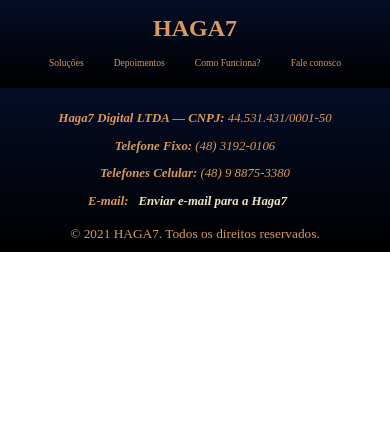
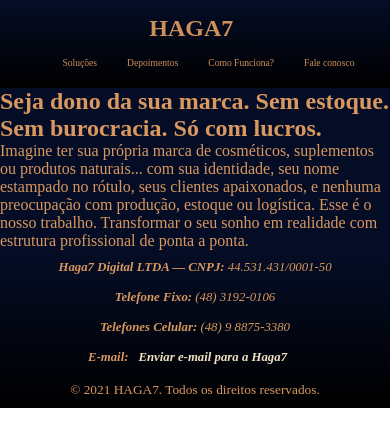
Before and after one commit to Roberto-Jr-Passarela/Haga7Full, a plain HTML site: page index.html in a window 390 px wide. Drawn offline with Linux system fonts and the light colour scheme.

Commit message:
Div inicial
Precisa Ser feita talvez em JS

```diff
--- a/index.html
+++ b/index.html
@@ -7,20 +7,119 @@
     <link rel="stylesheet" href="style.css">
     <title>HAGA7 | Logistic</title>
 </head>
-<body>
-   <header class="header-principal">
-    <h1>HAGA7</h1>
-    <nav>
+<body class="loaded">
+    <header class="header-principal">
+        <h1>HAGA7</h1>
+        <nav>
             <a href="#">Soluções</a>
             <a href="#">Depoimentos</a>
             <a href="#">Como Funciona?</a>
             <a href="#">Fale conosco</a>
-    </nav>
-   </header>
+        </nav>
+    </header>
+    <div class="intro">
+        <h1 class="slogan">Você sonha. Nós realizamos!</h1> <!--Frese impactante-->
+    </div>
 
-   <main>
+    <main class="conteudo">
+        <section id="page1">
+        <!--Página: Apresentação e Chamada Principal-->
+            <h2>Seja dono da sua marca. Sem estoque. Sem burocracia. Só com lucros.</h2>
+            <p>
+            Imagine ter sua própria marca de cosméticos, suplementos ou produtos naturais... com sua identidade, seu nome estampado no rótulo, seus clientes apaixonados, e nenhuma preocupação com produção, estoque ou logística.
+            Esse é o nosso trabalho. Transformar o seu sonho em realidade com estrutura profissional de ponta a ponta.
+            </p>
+        </section>
+        <!---
+        Como Funciona / Processo de Fabricação
+        Veja como trabalhamos para criar a sua marca
+        Criação de marca:
+            Escolha do produto
+            Designer do Markup
+        Produção:
+            Criação do rótulo
+            Notificação da ANVISA
+            Produção do produto
+        Suporte:
+            Integração com plataformas de pagamentos
+            Produto exclusivo e personalizado
+        Logística:
+            Armazenamento
+            Sistemas de controle
+            Logística FULFILLMENT
+
+        Escolha o produto Ideal para sua marca de sucesso.
+        Trabalhamos com uma ampla gama de soluções de excelente qualidade, visando a máxima satisfação tanto do produtor quanto do seu cliente final!
+        IMG dos ENCAPSULADOS, SOLÚVEIS, Conta gotas
+        Veja como é fácil o processo de fabricação do seu produto
+        Escolha do nicho: escolher o produto certo é crucial. Nossa equipe sabe exatamente o que você precisa e te auxilia a selecionar a melhor opção para você.
+
+
+        Designer: criamos toda a parte de identidade visual do seu produto, do jeito que você sempre sonhou.
+
+
+        Registros Anvisa: certificamos que seu produto será regularizado e estará de acordo com as leis e regras da ANVISA.
+
+
+        Fabricação: cuidamos de tudo para você! Cuidamos da impressão do rótulo, das embalagens e da fabricação do seu produto com a fórmula que você selecionar.
+
+
+        Não se preocupe com as entregas, deixe com quem é especialista no assunto.
+        Preparamos e enviamos o pedido do seu cliente em até 24 horas úteis após a finalização da compra. Prezamos pela qualidade e agilidade em todas as etapas, desde o armazenamento do produto, sistemas que evitam erros logísticos, embalagens de qualidade que garantem que chegue em perfeito estado na casa do seu cliente, até o suporte exclusivo e personalizado para cada produtor e o melhor preço do mercado.
+        Baixo Investimento
+
+
+        Menos Burocracia
+
+
+        Postagem em menos de 24 h
+
+
+        Embalagens de Qualidade
+
+
+        Sistema de Controle de Estoque
+
+
+
+        Processo Logístico da Haga7
+        PASSO 01
+        Cliente entra em seu site e efetua a compra.
+        PASSO 02
+        Em poucos minutos, a venda cai no nosso sistema e geramos o código de rastreamento, que é enviado para o e-mail do seu cliente.
+        PASSO 03
+        O código de rastreamento também será enviado à plataforma de pagamento e ficará disponível para você junto à venda.
+        PASSO 04
+        O pedido é separado e embalado conforme a venda.
+        PASSO 05
+        Os Correios coletam o pedido no centro de distribuição logístico, com destino à casa do cliente.
+
+        Integração com Plataformas
+        PLATAFORMAS QUE INTEGRAMOS
+        Nosso sistema logístico integra com as maiores plataformas de pagamento do mercado digital.
+        IMG das marcas
+
+        Chamada Final ************* Vídeo fazer algo diferente
+        Sua marca própria sem investir em estoque!
+        Fale com nossos especialistas!
+        A HORA DE COMEÇAR O SEU SONHO DE MARCA PRÓPRIA É AGORA!
+        Preencha nosso formulário agora e dê o pontapé inicial para a criação de uma marca de sucesso. Nossa equipe irá entrar em contato assim que concluir o cadastro.
+        QUERO CRIAR MINHA MARCA
+        Fale com nossos especialistas!
+        Será um prazer atender o seu negócio.
+
+        Perguntas Frequentes
+        PRAZO DE CRIAÇÃO
+            O prazo de criação da sua marca é de 20 a 25 dias úteis.
+        ANVISA
+            Garantimos a regularização do seu produto dentro das normas da ANVISA.
+        PÁGINA DE VENDAS
+            Aqui na Haga7, também desenvolvemos a página de vendas, porém como serviço adicional.
+        O VALOR DA LOGÍSTICA DESCONTADO NA PLATAFORMA?
+            Sim, o valor de repasse referente à logística é descontado automaticamente pelas plataformas parceiras.
+        QUERO CRIAR MINHA MARCA
+        -->
    </main>
-
     <footer>
         <section id="top">
             <address>
--- a/style.css
+++ b/style.css
@@ -1,3 +1,4 @@
 @import url(styles/header.css);
+@import url(styles/div-initial.css);
 @import url(styles/footer.css);
 @import url(styles/main.css);
--- a/styles/config.css
+++ b/styles/config.css
@@ -15,10 +15,12 @@
 
 * {
   box-sizing: border-box; /* Faz com que padding e border não ultrapassem a largura dos elementos */
+  margin: 0px;           /* Remove margens padrão do navegador */
+  padding: 0px;         /* Remove preenchimento padrão do navegador */
 }
 
 html, body {
-  margin: 0;              /* Remove margens padrão do navegador */
-  padding: 0;             /* Remove preenchimento padrão do navegador */
-  overflow-x: hidden;     /* Impede rolagem horizontal (scroll lateral indesejado) */
+  margin: 0px;            /* Remove margens padrão do navegador */
+  padding: 0px;          /* Remove preenchimento padrão do navegador */
+  overflow-x: hidden;   /* Impede rolagem horizontal (scroll lateral indesejado) */
 }
--- /dev/null
+++ b/styles/div-initial.css
@@ -0,0 +1,80 @@
+@import url(config.css);
+/* Esconde temporariamente todo o conteúdo do site */
+.conteudo {
+  opacity: 0; /* invisível */
+  pointer-events: none; /* impede clique durante esse tempo */
+  transition: opacity 1s ease; /* transição suave ao aparecer */
+}
+
+/* Área da frase principal */
+.intro {
+  display: flex;              /* para centralizar */
+  justify-content: center;    /* centraliza horizontalmente */
+  align-items: center;        /* centraliza verticalmente */
+  height: 100vh;              /* ocupa toda a altura da tela */
+  background-color: var(--cor1); /* fundo desejado */
+  position: fixed;            /* fixa na tela */
+  top: 0;
+  left: 0;
+  width: 100%;
+  z-index: 9999;              /* fica acima de todo o site */
+  animation: desaparecer 3s forwards; /* chama a animação abaixo */
+}
+
+/* Frase principal */
+.slogan {
+  font-size: 4em;
+  color: var(--cor6);
+  opacity: 1;
+  animation: fadeOut 3s forwards; /* começa visível e desaparece */
+}
+
+/* Faz a frase sumir suavemente */
+@keyframes fadeOut {
+  0% {
+    opacity: 1;
+  }
+  80% {
+    opacity: 1;
+  }
+  100% {
+    opacity: 0;
+  }
+}
+
+/* Faz a tela da frase sumir e liberar o conteúdo */
+@keyframes desaparecer {
+  0% {
+    opacity: 1;
+    pointer-events: auto;
+  }
+  90% {
+    opacity: 1;
+  }
+  100% {
+    opacity: 0;
+    pointer-events: none;
+    display: none;
+  }
+}
+
+/* Mostra o conteúdo depois de 5s */
+body.loaded .conteudo {
+  opacity: 1; /* mostra suavemente o conteúdo */
+  pointer-events: auto;
+}
+body::after {
+  content: icon;
+  animation: ativaConteudo 5s forwards;
+}
+
+@keyframes ativaConteudo {
+  100% {
+    /* Esse conteúdo é só para ativar o delay */
+  }
+}
+
+/* Após 5s, ativa a classe via seletor avançado (CSS Hack) */
+body::after {
+  animation: ativaConteudo 5s forwards;
+}
--- a/styles/footer.css
+++ b/styles/footer.css
@@ -9,6 +9,9 @@
 footer > section#top > address {
     font-size: 1.2em;
     margin: 0px 30px 30px 30px;
+}
+footer > section#top > address > p {
+    margin-bottom: 20px;
 }
 footer > section#top > address > p > a {
     text-decoration: none;
@@ -40,4 +43,7 @@
     footer > section#top > address > p > a:hover {
         border-radius: 20px 0px;
     }
+    footer > section#top > address > p {
+    margin-bottom: 15px;
+    }
 }
--- a/styles/header.css
+++ b/styles/header.css
@@ -23,7 +23,7 @@
   font-weight: bolder;                                      /* Deixa o título em negrito */
   margin: 0;                                               /* Remove margens externas padrão */
   opacity: 0;                                             /* Começa invisível */
-  animation: slideInLeft 1.5s ease-out forwards;         /* Animação para entrar da esquerda em 1.5s e permanecer visível */
+  animation: slideInLeft 6s ease-out forwards;           /* Animação para entrar da esquerda em 1.5s e permanecer visível */
 }
 
 
@@ -33,7 +33,7 @@
   display: flex;                                     /* Exibe os links lado a lado */
   gap: 20px;                                        /* Espaçamento entre os links */
   opacity: 0;                                      /* Começa invisível */
-  animation: slideInRight 1.5s ease-out forwards; /* Animação para entrar da direita em 1.5s e permanecer visível */
+  animation: slideInRight 6s ease-out forwards;   /* Animação para entrar da direita em 1.5s e permanecer visível */
 }
 
 
--- a/styles/main.css
+++ b/styles/main.css
@@ -1 +1,9 @@
 @import url(config.css);
+
+
+main > section#page1 {
+    background-image: linear-gradient(to bottom, var(--cor6), var(--cor6));
+    color: var(--cor3);
+    justify-content: center;
+    align-items: center;
+}
```
